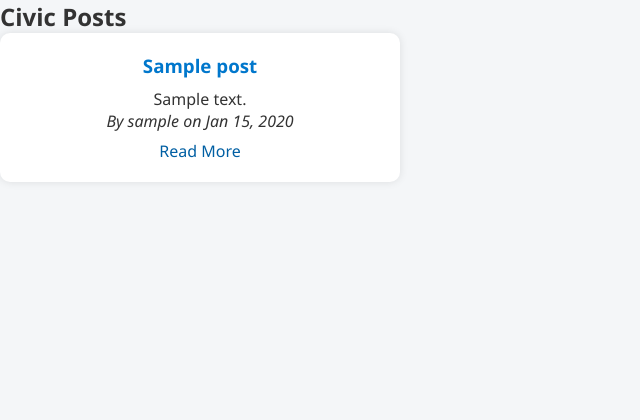
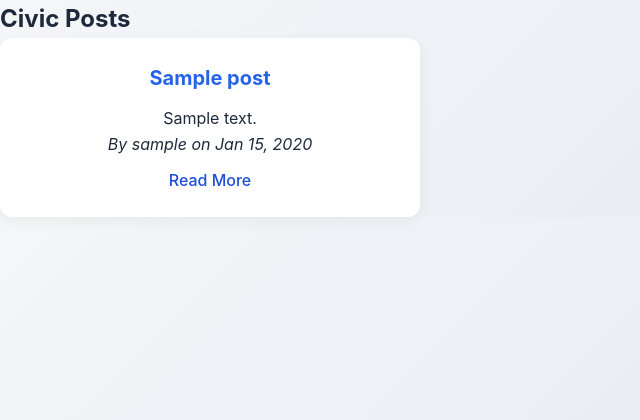
Before and after one commit to SIQVerse/siqnet-social-v, a Django app: template apps/siqposts/templates/ siqposts/post_list.html in a window 1280 px wide. Shown: the top 420 px of the page, without its empty margins (0-640 px from the left). Run offline with Django 5.2, Linux system fonts and the light colour scheme; the template is opened without the code that fills it: most values are stand-ins (such as "Sample title", 1, 10 or a date in 2020).

Commit message:
Update style.css

```diff
--- a/static/css/style.css
+++ b/static/css/style.css
@@ -1,4 +1,4 @@
-/* === General Reset === */
+/* === Global Reset === */
 * {
   margin: 0;
   padding: 0;
@@ -7,26 +7,29 @@
 
 /* === Body Styling === */
 body {
-  font-family: 'Segoe UI', Tahoma, Geneva, Verdana, sans-serif;
-  background-color: #f4f6f8;
-  color: #333;
+  font-family: 'Inter', 'Segoe UI', Tahoma, Geneva, Verdana, sans-serif;
+  background: linear-gradient(135deg, #f4f6f8, #e2e8f0);
+  color: #1e293b;
+  line-height: 1.6;
+  font-size: 16px;
 }
 
 /* === Form Styling === */
 form {
-  max-width: 500px;
-  margin: 30px auto;
-  padding: 25px;
+  max-width: 520px;
+  margin: 40px auto;
+  padding: 30px;
   background-color: #ffffff;
-  border-radius: 10px;
-  box-shadow: 0 0 12px rgba(0, 0, 0, 0.08);
+  border-radius: 12px;
+  box-shadow: 0 4px 20px rgba(0, 0, 0, 0.06);
 }
 
 /* === Labels and Inputs === */
 label {
   display: block;
-  margin-top: 15px;
+  margin-top: 18px;
   font-weight: 600;
+  color: #0f172a;
 }
 
 input[type="text"],
@@ -35,37 +38,47 @@ input[type="password"],
 input[type="file"],
 textarea {
   width: 100%;
-  padding: 10px;
-  margin-top: 5px;
-  border: 1px solid #ccc;
-  border-radius: 6px;
+  padding: 12px;
+  margin-top: 6px;
+  border: 1px solid #cbd5e1;
+  border-radius: 8px;
   font-size: 15px;
+  background-color: #f9fafb;
+  transition: border-color 0.3s ease;
+}
+
+input:focus,
+textarea:focus {
+  border-color: #38bdf8;
+  outline: none;
 }
 
 /* === Buttons === */
 button,
 input[type="submit"] {
   width: 100%;
-  padding: 12px;
-  background-color: #0077cc;
+  padding: 14px;
+  background-color: #2563eb;
   color: white;
   border: none;
-  border-radius: 6px;
-  margin-top: 20px;
+  border-radius: 8px;
+  margin-top: 24px;
   font-size: 16px;
+  font-weight: 600;
   cursor: pointer;
   transition: background-color 0.3s ease;
 }
 
 button:hover,
 input[type="submit"]:hover {
-  background-color: #005fa3;
+  background-color: #1d4ed8;
 }
 
 /* === Links === */
 a {
-  color: #0077cc;
+  color: #2563eb;
   text-decoration: none;
+  font-weight: 500;
 }
 
 a:hover {
@@ -74,19 +87,20 @@ a:hover {
 
 /* === Alert Messages === */
 .alert {
-  padding: 10px 15px;
-  border-radius: 5px;
-  margin-bottom: 20px;
+  padding: 12px 18px;
+  border-radius: 6px;
+  margin-bottom: 24px;
+  font-weight: 500;
 }
 
 .alert-danger {
-  background-color: #f8d7da;
-  color: #721c24;
+  background-color: #fee2e2;
+  color: #991b1b;
 }
 
 .alert-info {
-  background-color: #d1ecf1;
-  color: #0c5460;
+  background-color: #e0f2fe;
+  color: #0369a1;
 }
 
 /* === Dashboard Cards === */
@@ -94,29 +108,35 @@ a:hover {
   display: flex;
   flex-wrap: wrap;
   justify-content: center;
-  gap: 20px;
-  margin-top: 30px;
+  gap: 24px;
+  margin-top: 40px;
 }
 
 .card {
-  background-color: #fff;
-  padding: 20px;
-  border-radius: 10px;
-  box-shadow: 0 0 8px rgba(0, 0, 0, 0.1);
+  background-color: #ffffff;
+  padding: 24px;
+  border-radius: 12px;
+  box-shadow: 0 4px 16px rgba(0, 0, 0, 0.05);
   width: 100%;
-  max-width: 400px;
+  max-width: 420px;
   text-align: center;
+  transition: transform 0.3s ease;
+}
+
+.card:hover {
+  transform: translateY(-4px);
 }
 
 .card h3 {
-  margin-bottom: 10px;
-  color: #0077cc;
+  margin-bottom: 12px;
+  color: #2563eb;
+  font-size: 20px;
 }
 
 .card a {
   display: block;
-  margin-top: 8px;
-  color: #005fa3;
+  margin-top: 10px;
+  color: #1d4ed8;
 }
 
 /* === Profile Image === */
@@ -125,7 +145,8 @@ a:hover {
   height: 120px;
   object-fit: cover;
   border-radius: 50%;
-  margin-bottom: 15px;
+  margin-bottom: 18px;
+  box-shadow: 0 0 0 4px #38bdf8;
 }
 
 /* === Responsive Layout === */
@@ -136,6 +157,6 @@ a:hover {
   }
 
   form {
-    padding: 20px;
+    padding: 24px;
   }
 }
```
